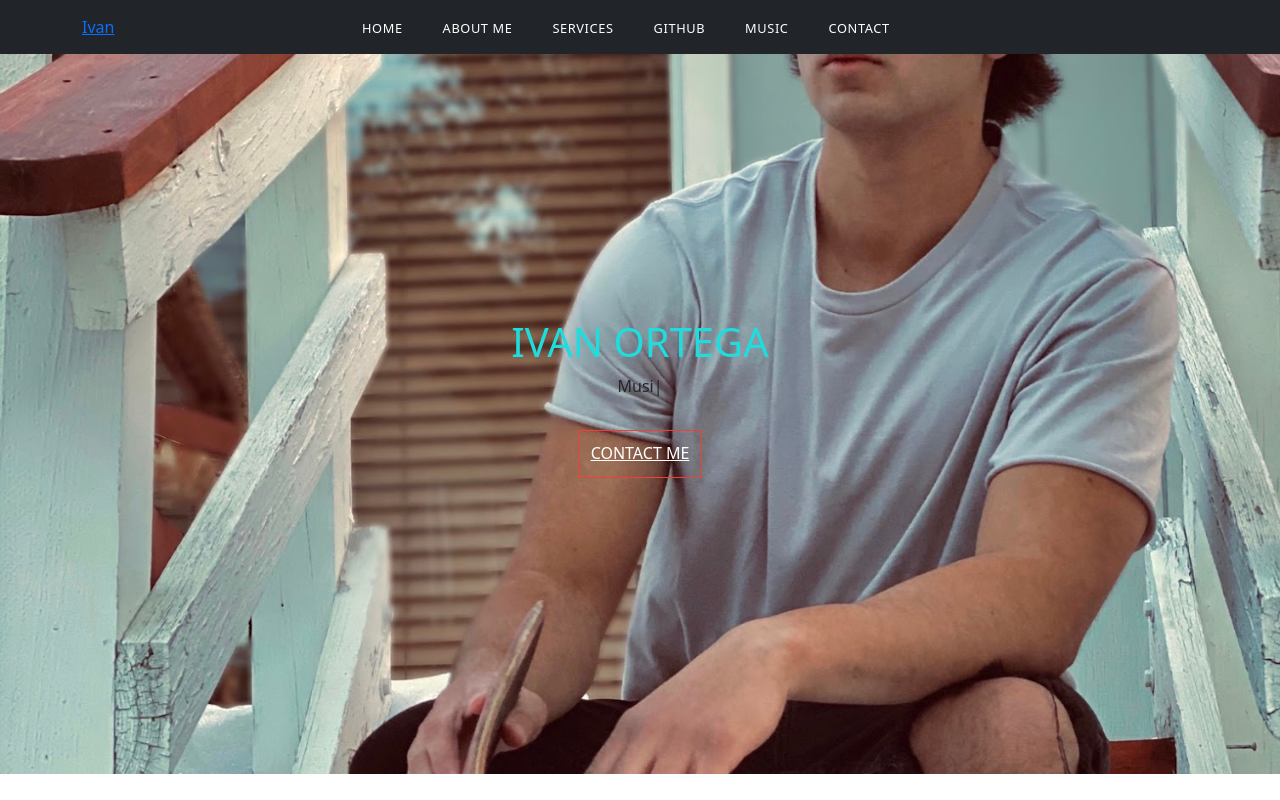
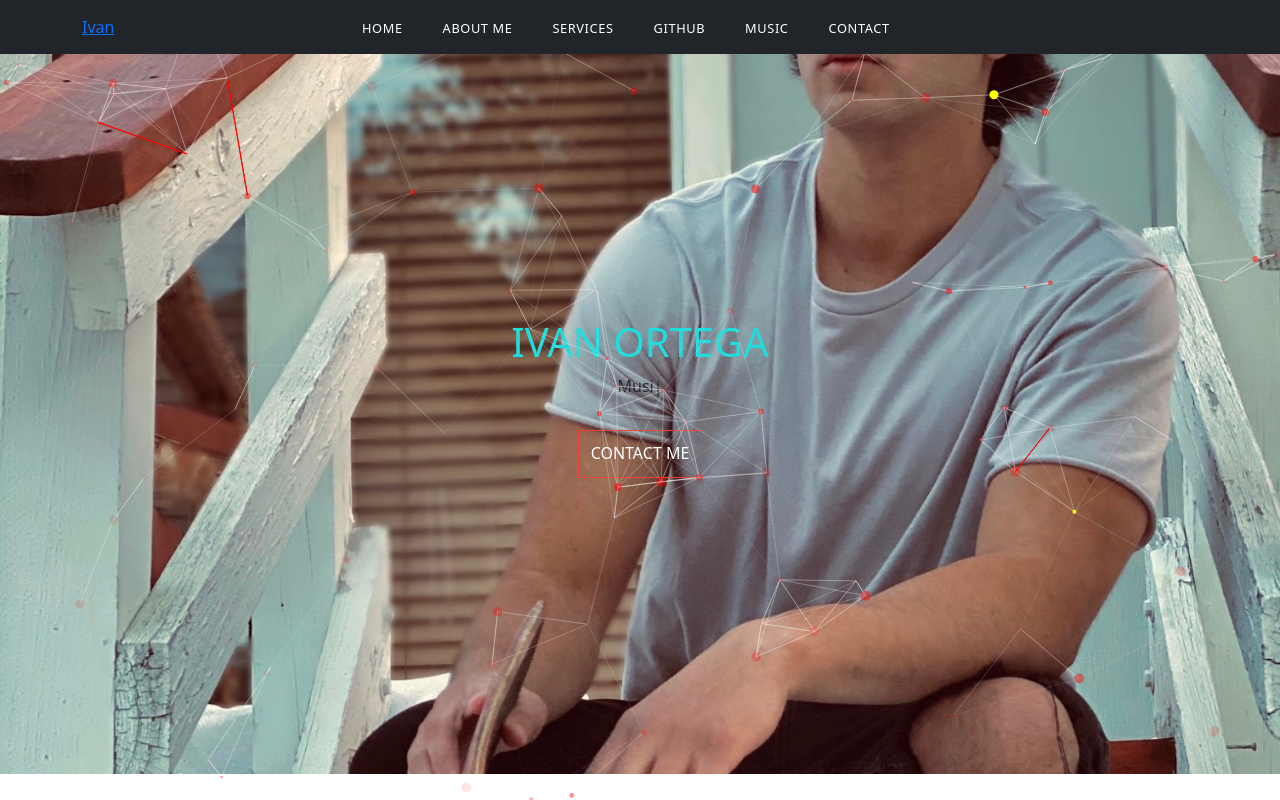
Before and after one commit to iifmusic/iifmusic.Portfolio.io, a React (Create React App) app: page / in a window 1280 px wide. Built offline with nearby package versions, Linux system fonts and the light colour scheme.

Commit message:
favicon and particles update

```diff
--- a/package.json
+++ b/package.json
@@ -15,6 +15,7 @@
     "react-scripts": "5.0.1",
     "react-tsparticles": "^2.1.4",
     "react-typed": "^1.2.0",
+    "tsparticles": "^2.1.4",
     "web-vitals": "^2.1.4"
   },
   "scripts": {
--- a/src/App.css
+++ b/src/App.css
@@ -13,7 +13,10 @@ body{
   font-family: "Roboto Condensed" sans-serif;
 }
 
-/* Navbar */
+/* Navbar ______________________*/
+nav{
+  z-index: 2;
+}
 .navbar__logo{
  width:16.25rem;
 }
@@ -77,8 +80,14 @@ border-top:0.1875rem solid var(--primary-dark) ;
 .main-info h1{
   color: #1fdddd ;
   text-transform: uppercase;
+}
+@media(max-width: 768px){
+  .main-info h1{
+    font-size:1.5rem !important;
 
+  }
 }
+
 
 /* Typed______________________________________ */
 .typed{
@@ -94,11 +103,18 @@ border-top:0.1875rem solid var(--primary-dark) ;
   padding: 0.625rem 0.75rem 0.75rem 0.75rem;
   color: var(--primary-white);
   margin: 2rem;
+  text-decoration: none;
 }
 
-.tsparticles-canvas-el{
+.btn-main-offer:hover{
+  background-color: rgba(0, 0, 0, 0.5);
+  color: #f9ab00;
+  transition: .5s ease-in-out;
+}
+
+/* .tsparticles-canvas-el{
   position: absolute;
   height: 100vh;
   width: 100vw;
   z-index: 1;
-}
+} */
--- a/src/App.js
+++ b/src/App.js
@@ -3,15 +3,21 @@ import "bootstrap/dist/css/bootstrap.min.css"
 import Navbar from './components/Navbar'
 import Header from './components/Header'
 import './App.css'
-import Particles from 'react-tsparticles'
+import Particle from './components/Particle'
+
 
 
 function App() {
     return (
       <>
-      <Particles />
-        <Navbar/>
-        <Header />
+
+      <Particle />
+      <Navbar/>
+      <Header />
+
+
+
+
       </>
     )
   }
--- /dev/null
+++ b/src/components/Particle.jsx
@@ -0,0 +1,145 @@
+import Particles from 'react-tsparticles'
+import { loadFull } from "tsparticles"
+import React from 'react';
+
+function Particle() {
+     const particlesInit = async (main) => {
+          console.log(main);
+
+
+          await loadFull(main);
+        };
+
+        const particlesLoaded = (container) => {
+          console.log(container);
+        };
+  return (
+    <Particles
+    id="tsparticles"
+    init={particlesInit}
+    loaded={particlesLoaded}
+    options={{
+        "fullScreen": {
+            "enable": true,
+            "zIndex": 1
+        },
+        "particles": {
+            "number": {
+                "value": 80,
+                "density": {
+                    "enable": true,
+                    "value_area": 800
+                }
+            },
+            "color": {
+                "value": "#ff0000"
+            },
+            "shape": {
+                "type": "circle"
+            },
+            "opacity": {
+                "value": 0.5,
+                "random": true,
+                "anim": {
+                    "enable": true,
+                    "speed": 3,
+                    "opacity_min": 0.1,
+                    "sync": false
+                }
+            },
+            "size": {
+                "value": 5,
+                "random": true,
+                "anim": {
+                    "enable": true,
+                    "speed": 20,
+                    "size_min": 0.1,
+                    "sync": false
+                }
+            },
+            "line_linked": {
+                "enable": true,
+                "distance": 150,
+                "color": "#ffffff",
+                "opacity": 0.4,
+                "width": 1
+            },
+            "move": {
+                "enable": true,
+                "speed": 2,
+                "direction": "none",
+                "random": false,
+                "straight": false,
+                "out_mode": "out",
+                "attract": {
+                    "enable": false,
+                    "rotateX": 600,
+                    "rotateY": 1200
+                }
+            },
+            "twinkle": {
+                "particles": {
+                    "enable": true,
+                    "color": "#ffff00",
+                    "frequency": 0.05,
+                    "opacity": 1
+                },
+                "lines": {
+                    "enable": true,
+                    "color": "#ff0000",
+                    "frequency": 0.005,
+                    "opacity": 1
+                }
+            }
+        },
+        "interactivity": {
+            "events": {
+                "onhover": {
+                    "enable": true,
+                    "mode": "repulse"
+                },
+                "onclick": {
+                    "enable": true,
+                    "mode": "push"
+                },
+                "resize": true
+            },
+            "modes": {
+                "grab": {
+                    "distance": 400,
+                    "line_linked": {
+                        "opacity": 1
+                    }
+                },
+                "bubble": {
+                    "distance": 400,
+                    "size": 40,
+                    "duration": 2,
+                    "opacity": 0.8,
+                    "speed": 3
+                },
+                "repulse": {
+                    "distance": 200
+                },
+                "push": {
+                    "particles_nb": 4
+                },
+                "remove": {
+                    "particles_nb": 2
+                }
+            }
+        },
+        "retina_detect": true,
+        "background": {
+            "color": "rgba()",
+            "image": "",
+            "position": "50% 50%",
+            "repeat": "no-repeat",
+            "size": "cover"
+        }
+    }}
+  />
+  )
+}
+
+export default Particle
```
Also changed, not shown: src/components/Particles.jsx (deleted, +0 -98 lines), 2 other files (tests, documents, lock files or other folders).
